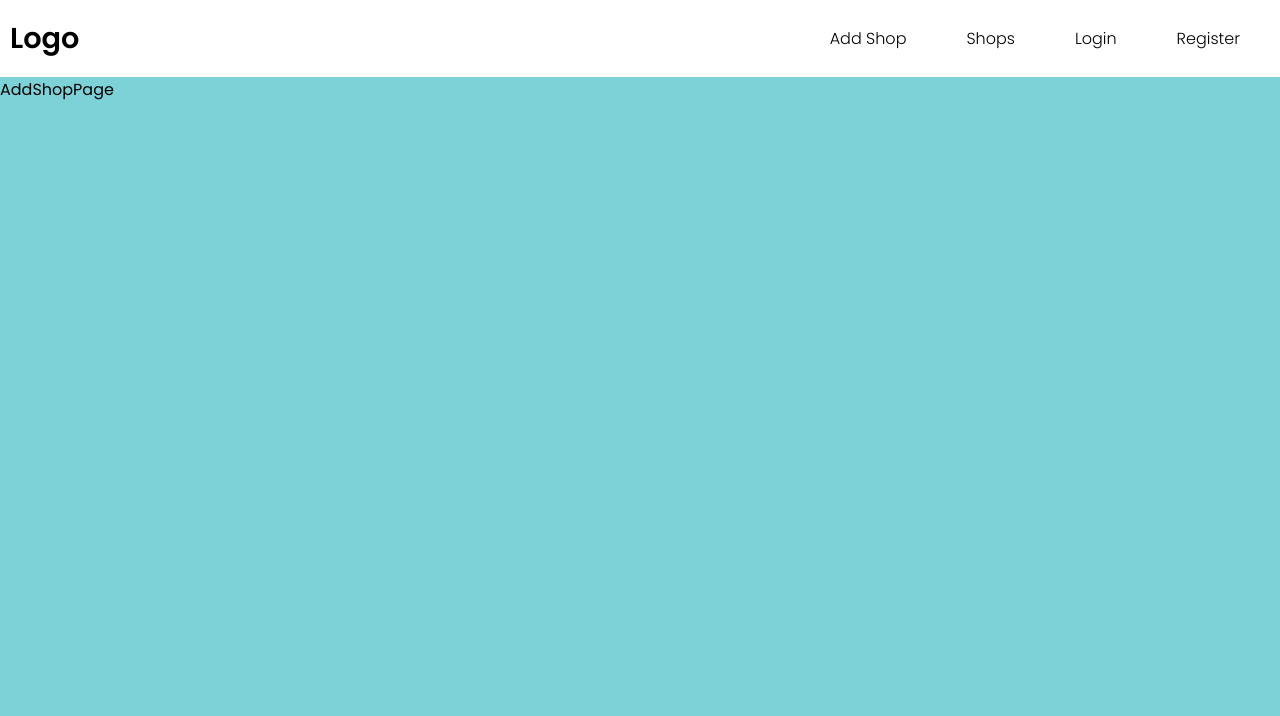
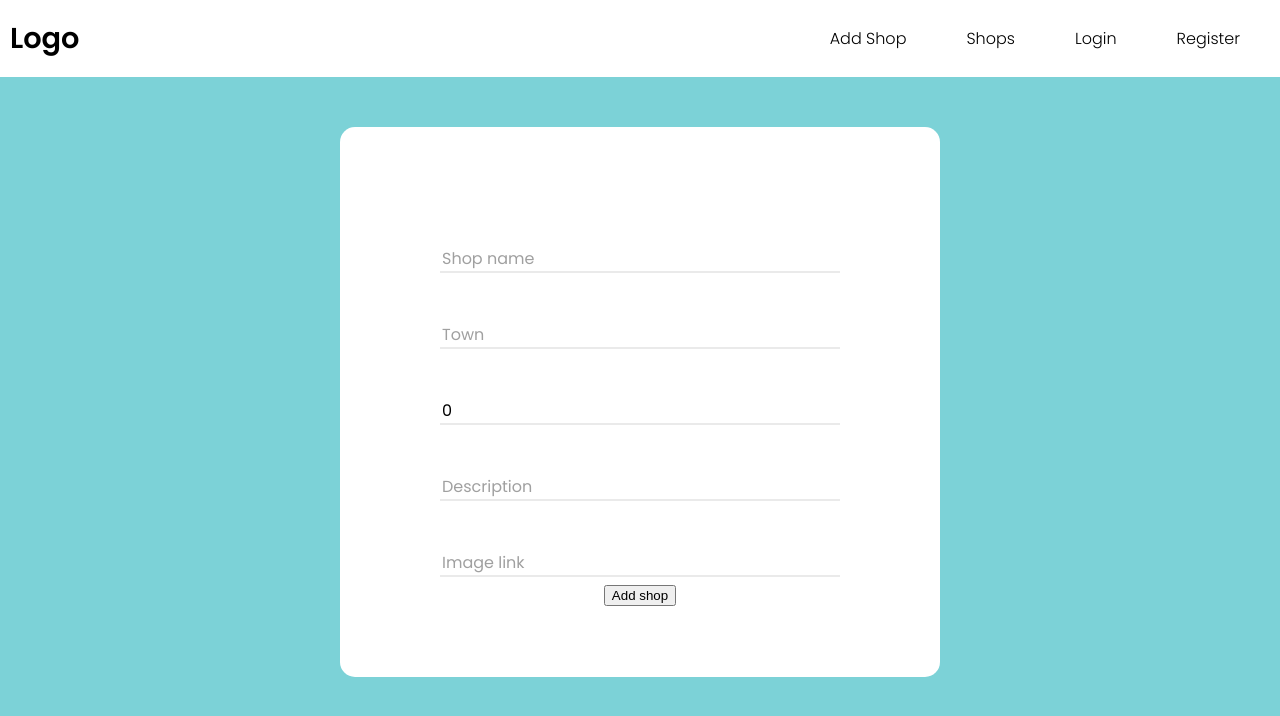
Before and after one commit to sstasa/Simona_Stasaityte_final_exam, a React (Vite) app: page /addshop in a window 1280 px wide. Shown: the top 716 px of the page. Built offline with nearby package versions, Linux system fonts and the light colour scheme.

Commit message:
add shop starter form

```diff
--- /dev/null
+++ b/src/components/addShopForm/AddShopForm.jsx
@@ -0,0 +1,102 @@
+import css from '../form/Form.module.css';
+import * as Yup from 'yup';
+import { useFormik } from 'formik';
+function AddShopForm(props) {
+  const formik = useFormik({
+    initialValues: {
+      shopName: '',
+      town: '',
+      startYear: 0,
+      description: '',
+      imageUrl: '',
+    },
+    validationSchema: Yup.object().shape({
+      shopName: Yup.string().min(4).required(),
+      town: Yup.string().min(4).required(),
+      startYear: Yup.number().min(1970).max(2022).required(),
+      description: Yup.string().min(6).required(),
+      imageUrl: Yup.string().min(5).required(),
+    }),
+    onSubmit: (values) => {
+      console.log(values);
+    },
+  });
+  return (
+    <div className={css.form}>
+      <form onSubmit={formik.handleSubmit}>
+        <input
+          type='text'
+          name='shopName'
+          placeholder='Shop name'
+          className={css.input}
+          onBlur={formik.handleBlur}
+          onChange={formik.handleChange}
+          value={formik.values.shopName}
+        />
+        {formik.touched.shopName && formik.errors.shopName ? (
+          <p>{formik.errors.shopName}</p>
+        ) : (
+          ''
+        )}
+        <input
+          type='text'
+          name='town'
+          placeholder='Town'
+          className={css.input}
+          onBlur={formik.handleBlur}
+          onChange={formik.handleChange}
+          value={formik.values.town}
+        />
+        {formik.touched.town && formik.errors.town ? (
+          <p>{formik.errors.town}</p>
+        ) : (
+          ''
+        )}
+        <input
+          type='number'
+          name='startYear'
+          placeholder='Year'
+          className={css.input}
+          onBlur={formik.handleBlur}
+          onChange={formik.handleChange}
+          value={formik.values.startYear}
+        />
+        {formik.touched.startYear && formik.errors.startYear ? (
+          <p>{formik.errors.startYear}</p>
+        ) : (
+          ''
+        )}
+        <input
+          type='textarea'
+          name='description'
+          placeholder='Description'
+          className={css.input}
+          onBlur={formik.handleBlur}
+          onChange={formik.handleChange}
+          value={formik.values.description}
+        />
+        {formik.touched.description && formik.errors.description ? (
+          <p>{formik.errors.description}</p>
+        ) : (
+          ''
+        )}
+        <input
+          type='text'
+          name='imageUrl'
+          placeholder='Image link'
+          className={css.input}
+          onBlur={formik.handleBlur}
+          onChange={formik.handleChange}
+          value={formik.values.imageUrl}
+        />
+        {formik.touched.imageUrl && formik.errors.imageUrl ? (
+          <p>{formik.errors.imageUrl}</p>
+        ) : (
+          ''
+        )}
+        <button type='submit'>Add shop</button>
+      </form>
+    </div>
+  );
+}
+export default AddShopForm;
--- a/src/components/form/Form.jsx
+++ b/src/components/form/Form.jsx
@@ -12,12 +12,18 @@ function Form(props) {
       password: Yup.string().min(6).required(),
     }),
     onSubmit: (values) => {
+      const userValues = {
+        email: values.email,
+        password: values.password,
+      };
       console.log(values);
     },
   });
   return (
     <div className={css.form}>
-      <h2 className={css.title}>Create Account</h2>
+      <h2 className={css.title}>
+        {props.type == 'login' ? 'Welcome back!' : 'Create Account'}
+      </h2>
       <p className={css.subtitle}>Please enter your details below</p>
       <form onSubmit={formik.handleSubmit}>
         <input
@@ -49,11 +55,16 @@ function Form(props) {
           ' '
         )}
         <button type='submit' className={css.mainButton}>
-          Register
+          {props.type == 'login' ? 'Log in' : 'Register'}
         </button>
       </form>
       <p className={css.subtitle}>
-        Already have an account? <a className={css.link}>Log in</a>
+        {props.type == 'login'
+          ? `Don't have an account yet? `
+          : 'Already have an account? '}
+        <a className={css.link}>
+          {props.type == 'login' ? 'Register here' : 'Log in'}
+        </a>
       </p>
     </div>
   );
--- a/src/pages/AddShopPage.jsx
+++ b/src/pages/AddShopPage.jsx
@@ -1,4 +1,6 @@
+import AddShopForm from '../components/addShopForm/AddShopForm';
+
 function AddShopPage(props) {
-  return <div>AddShopPage</div>;
+  return <AddShopForm />;
 }
 export default AddShopPage;
--- a/src/pages/LoginPage.jsx
+++ b/src/pages/LoginPage.jsx
@@ -1,4 +1,6 @@
+import Form from '../components/form/Form';
+
 function LoginPage(props) {
-  return <div>LoginPage</div>;
+  return <Form type='login' />;
 }
 export default LoginPage;
--- a/src/pages/RegisterPage.jsx
+++ b/src/pages/RegisterPage.jsx
@@ -1,6 +1,6 @@
 import Form from '../components/form/Form';
 
 function RegisterPage(props) {
-  return <Form />;
+  return <Form type='register' />;
 }
 export default RegisterPage;
```
